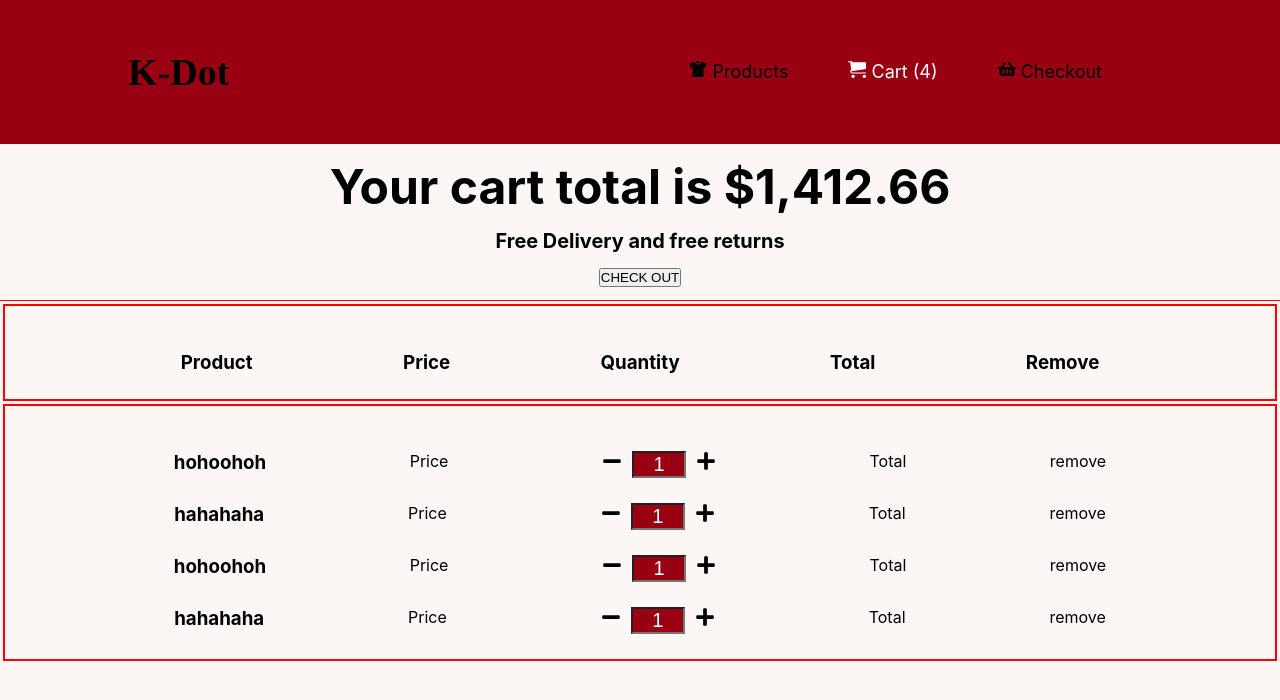
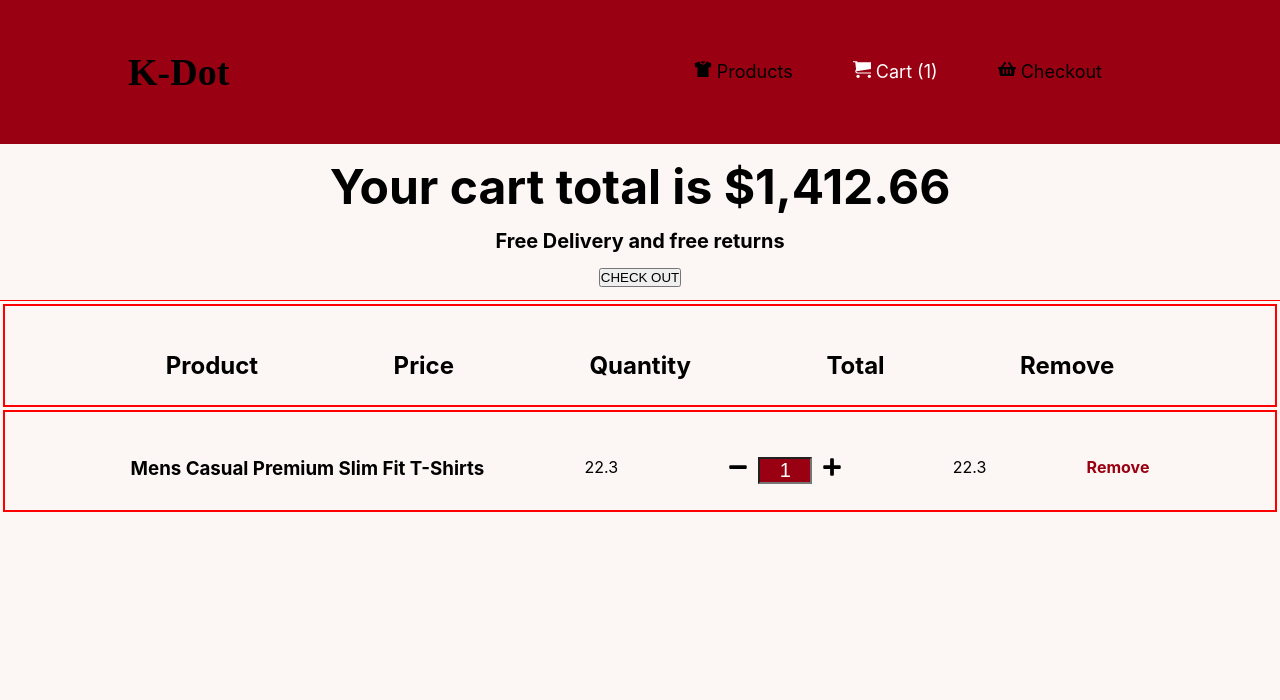
Before and after one commit to KheffyC/K-Dot, a React (Create React App) app: page /Cart in a window 1280 px wide. Shown: the top 700 px of the page. Built offline with nearby package versions, Linux system fonts and the light colour scheme; a web font is replaced by a local one.

Commit message:
Add Remove Cart Function
continue testing Cart Quantity

```diff
--- a/package.json
+++ b/package.json
@@ -9,6 +9,7 @@
     "react": "^18.0.0",
     "react-dom": "^18.0.0",
     "react-icons": "^4.3.1",
+    "react-qty-picker": "^1.0.6",
     "react-router-dom": "^6.3.0",
     "react-scripts": "5.0.1",
     "styled-components": "^5.3.5",
--- a/src/App.css
+++ b/src/App.css
@@ -27,7 +27,7 @@ body{
 
 
 .Nav{
-  background-color: #990011FF;
+  background-color: #990011;
   display: flex;
   flex-direction: row;
   justify-content: space-between;
@@ -196,11 +196,35 @@ img{
 .DetailPage{
   display: flex;
   flex-direction: row;
+  justify-items: center;
   font-size: 30px;
-  margin: 5px;
   padding: 5%;
 }
 
+.DetailDescription{
+  margin: 10px 20px 10px 20px;
+}
+
+.DetailRoutes{
+  display: flex;
+  flex-direction: row;
+  padding: 1%;
+  align-items: center;
+  justify-content: center;
+}
+
+hr{
+  border: solid red .5px;
+}
+
+.DetailRoutes button{
+  background-color: black;
+  color: white;
+  font-size: large;
+  padding: 1.3%;
+  justify-content: space-around;
+  margin: 0px 15px 0px 15px ;
+}
 /* Toggle Switch */
 
 .switch {
@@ -256,11 +280,21 @@ img{
   display: inline-flex;
   text-align: center;
   border: 2px solid blue;
+  width: 10%;
 }
 
 .CartItemDetails div{
   display: inline-flex;
-  justify-content: space-evenly;
+  justify-content: space-between;
+}
+
+.CartRemove{
+  color: #990011FF;
+  font-weight: 700;
+}
+
+.CartRemove:hover{
+  cursor: pointer;
 }
 
 /* Counter */
--- a/src/components/Cart.js
+++ b/src/components/Cart.js
@@ -1,10 +1,29 @@
-import React, { createContext, useContext } from 'react'
+import React, { useContext, useState } from 'react'
 import { CartContext } from '../context/CartContext'
 import { FaMinus, FaPlus } from 'react-icons/fa'
 
 const Cart = () => {
 
   const { addToCart } = useContext(CartContext)
+  const { setAddToCart } = useContext(CartContext)
+  const [ value, setValue ] = useState(1)
+
+  // Remove Product from Array and set new State
+  const RemoveCartItem = (title) => {
+    const remove = addToCart.filter(item => item.title !== title)
+
+    setAddToCart(remove)
+    console.log("removed", addToCart)
+  }
+
+  // function getSum(total, num){
+  //   return total + Math.round(num);
+  // }
+
+  // function grabTotals(){
+  //   addToCart.map((item, id) => item.price)
+  // }
+  // console.log(grabTotals())
 
   return (
     <div className='CartPageContainer'>
@@ -16,28 +35,28 @@ const Cart = () => {
       <div className='CartCheckoutContainer'>
         <br />
           <div className='CartItemContainer'>
-            <div className='CartItem'><h3>Product</h3></div>
-            <h3>Price</h3>
-            <h3>Quantity</h3>
-            <h3>Total</h3>
-            <h3>Remove</h3>
+            <div className='CartItem'><h2>Product</h2></div>
+            <h2>Price</h2>
+            <h2>Quantity</h2>
+            <h2>Total</h2>
+            <h2>Remove</h2>
           </div>
       </div>
       <div className='CartCheckoutContainer'>
         <br />
         {addToCart.map((cartItem, index) => (
-          <div className='CartItemContainer'>
-            <div className='CartItem' key={index}>
-                <h3>{cartItem.title}</h3>
-            </div>
-            <div>{cartItem.price}</div>
-            <div class="counter">
-              <span class="down"><FaMinus /></span>
-              <input type="text" value="1" />
-              <span class="up"><FaPlus /></span>
-            </div>
-            <div>Total</div>
-            <div>{cartItem.remove}</div>
+          <div className='CartItemContainer' key={index}>
+              <div className='CartItem' >
+                  <h3>{cartItem.title}</h3>
+              </div>
+              <div>{cartItem.price}</div>
+              <div className="counter">
+                <span className="down"><FaMinus onClick={() => setValue(value - 1)}/></span>
+                <input type="text" value={value} onChange={e => e.target.value}/>
+                <span className="up"><FaPlus onClick={() => setValue(value + 1)}/></span>
+              </div>
+              <div>{Number.parseFloat(cartItem.price, 10) * value}</div>
+              <div className='CartRemove' onClick={() => RemoveCartItem(cartItem.title)}>Remove</div>
           </div>
         ))}
       </div>
--- a/src/components/ProductDetails.js
+++ b/src/components/ProductDetails.js
@@ -1,5 +1,5 @@
 import React, { useContext} from 'react'
-import { Link } from 'react-router-dom'
+import { Link, useNavigate } from 'react-router-dom'
 import { ProductContext } from '../context/ProductContext';
 import { CartContext } from '../context/CartContext';
 
@@ -8,18 +8,13 @@ const ProductDetails = (props) => {
     const { setAddToCart } = useContext(CartContext)
     const { addToCart } = useContext(CartContext)
 
-
+    const navigate = useNavigate();
 
   return (
     <div>
-        {/* {productArray?.filter(product => product.id == params.id).map((prod, id) => (
-            <div className='prodDetail' key={prod.id}>
-                {prod.title}
-            </div>
-        ) )} */}
         <div className='DetailPage'>
             <div className='DetailImage'>
-                <img src={clickedProduct.image} alt={clickedProduct.title}/>
+                <img style={{margin: '0px 20px 10px -10px'}} src={clickedProduct.image} alt={clickedProduct.title}/>
             </div>
             <div className='DetailDescription'>
                 <div className='DetailDetail'>
@@ -27,16 +22,20 @@ const ProductDetails = (props) => {
                     <p>{clickedProduct.description}</p>
                 </div>
                 <div className='DetailCategory'>
-                    <hr />
+                    <br />
                     <span>Category: </span>{clickedProduct.category}
                 </div>
                 <div className='DetailPrice'>
                     <span>Price: </span> ${clickedProduct.price}
                 </div>
             </div>
-            <button onClick={() => setAddToCart([...addToCart, clickedProduct]) }>ADD TO CART</button>
         </div>
-        <Link to="/Products">Return</Link>
+        <hr />
+        <div className='DetailRoutes'>
+            <button onClick={() => setAddToCart([...new Set([...addToCart, clickedProduct])])}>ADD TO CART</button>
+            <button>PROCEED TO CART</button>
+            <button className='ContShopping' onClick={() => navigate("/Products")}>CONTINUE SHOPPING</button>
+        </div>
     </div>
   )
 }
--- a/src/context/CartContext.js
+++ b/src/context/CartContext.js
@@ -4,7 +4,12 @@ export const CartContext = createContext({})
 
 const CartProvider = ({children}) => {
 
-    const [ addToCart, setAddToCart ] = useState([{title: "hohoohoh", price: "Price", quantity: "quantity", remove: "remove"}, {title: "hahahaha", price: "Price", quantity: "quantity", remove: "remove"}, {title: "hohoohoh", price: "Price", quantity: "quantity", remove: "remove"}, {title: "hahahaha", price: "Price", quantity: "quantity", remove: "remove"}]);
+    const [ addToCart, setAddToCart ] = useState([{category: "men's clothing"
+    ,description: "Slim-fitting style, contrast raglan long sleeve, three-button henley placket, light weight & soft fabric for breathable and comfortable wearing. And Solid stitched shirts with round neck made for durability and a great fit for casual fashion wear and diehard baseball fans. The Henley style round neckline includes a three-button placket."
+    ,id: 2
+    ,image: "https://fakestoreapi.com/img/71-3HjGNDUL._AC_SY879._SX._UX._SY._UY_.jpg"
+    ,price: 22.3,title: "Mens Casual Premium Slim Fit T-Shirts "}]);
+
     console.log("this is my current Cart", addToCart)
 
   return (
```
Also changed, not shown: 1 other file (tests, documents, lock files or other folders).
